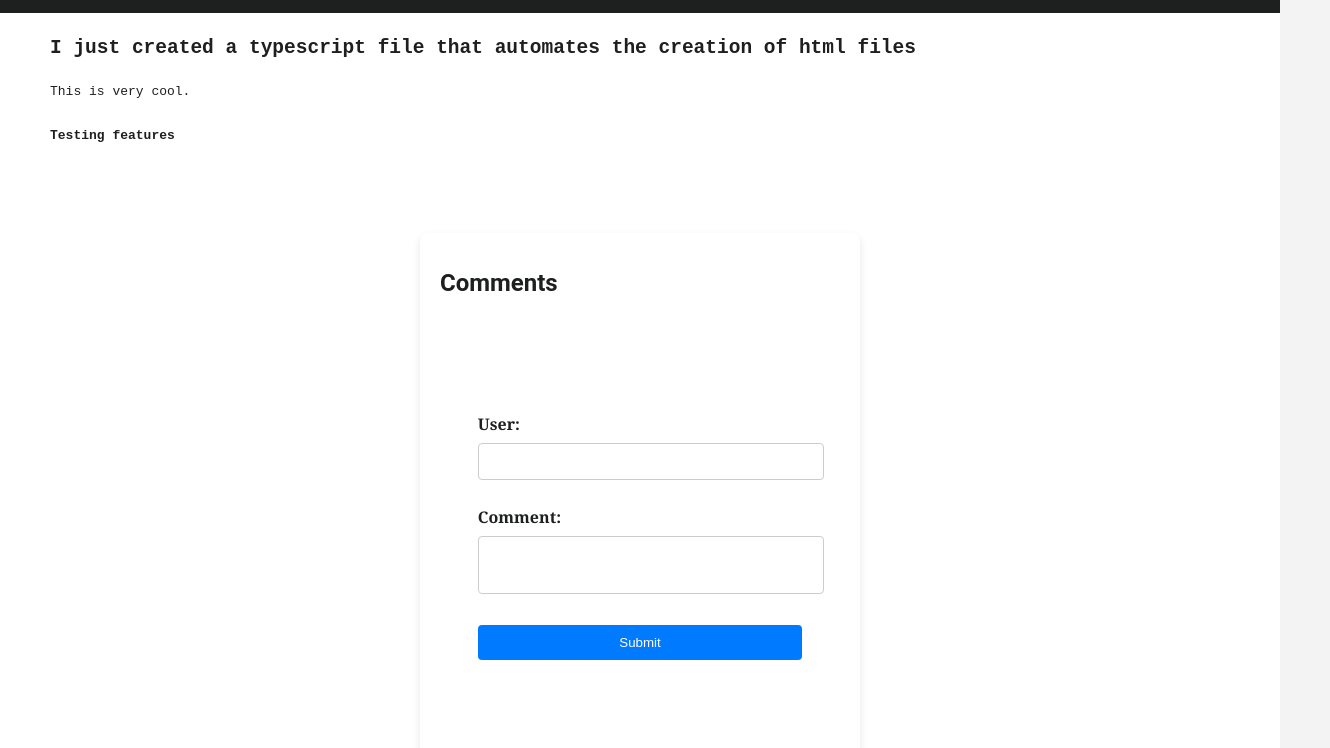
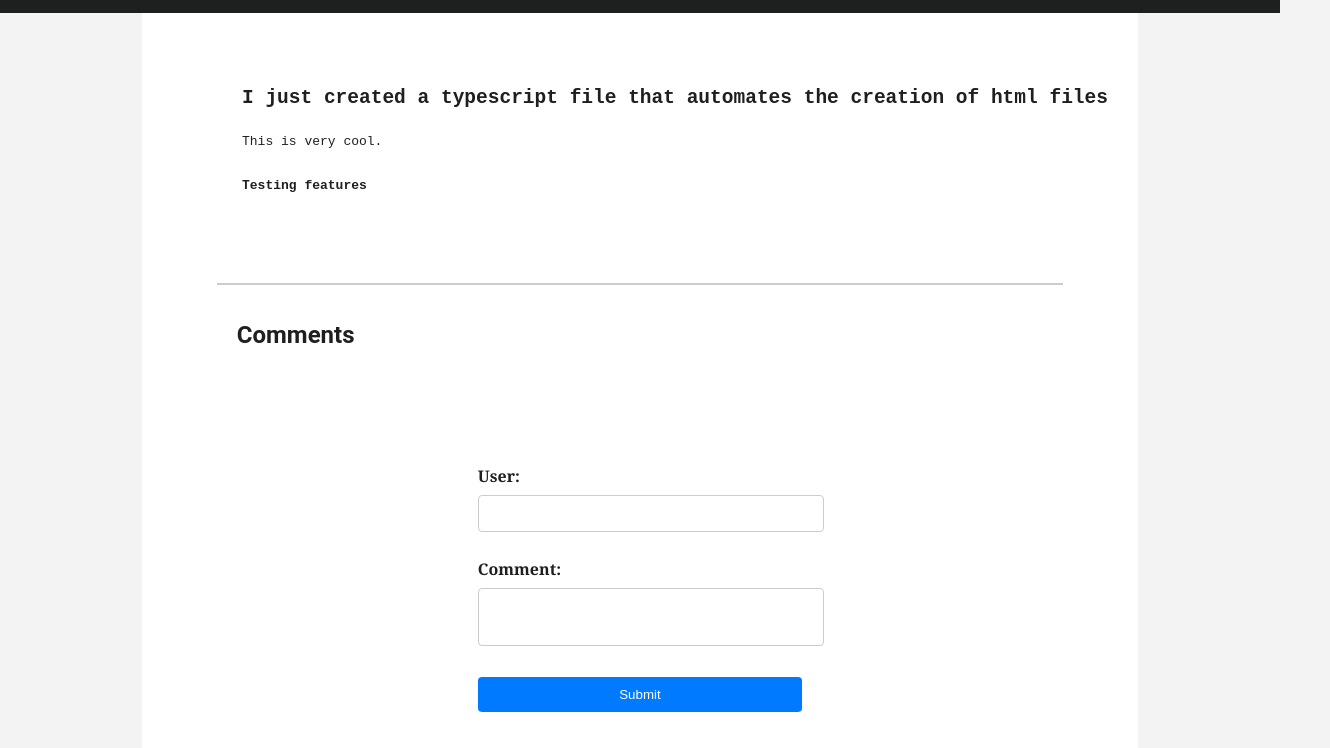
Before and after one commit to hack4impact-calpoly/starter-pack, a website: page blog/test_file.html in a window 1280 px wide. Shown: the part 52-800 px from the top of the page, 1330 px wide, since content can reach past the window. Drawn offline with Linux system fonts and the light colour scheme.

Commit message:
fix: comment box styling

```diff
--- a/blog/styles.css
+++ b/blog/styles.css
@@ -1,3 +1,11 @@
+body {
+    display: flex;
+    flex-direction: column;
+    width: 100vw;
+    justify-content: center;
+    align-items: center;
+}
+
 .main {
     display: flex;
     flex-direction: column;
@@ -7,7 +15,8 @@
     color: var(--cg-white); */
     background-color: var(--cg-white);
     color: var(--cg-black);
-    padding: 0px 0px;
+    padding: 50px 50px;
+    width: 70%;
     gap: 1rem;
 }
 
@@ -18,10 +27,10 @@
 #comment-container {
     display: flex;
     flex-direction: column;
-    width: 400px;
+    width: 90%;
     margin: 20px;
-    border-radius: 8px;
-    box-shadow: 0 4px 8px rgba(0, 0, 0, 0.1);
+
+    border-top: 2px solid #ccc;
     padding: 20px;
     background-color: #fff;
 }
```
